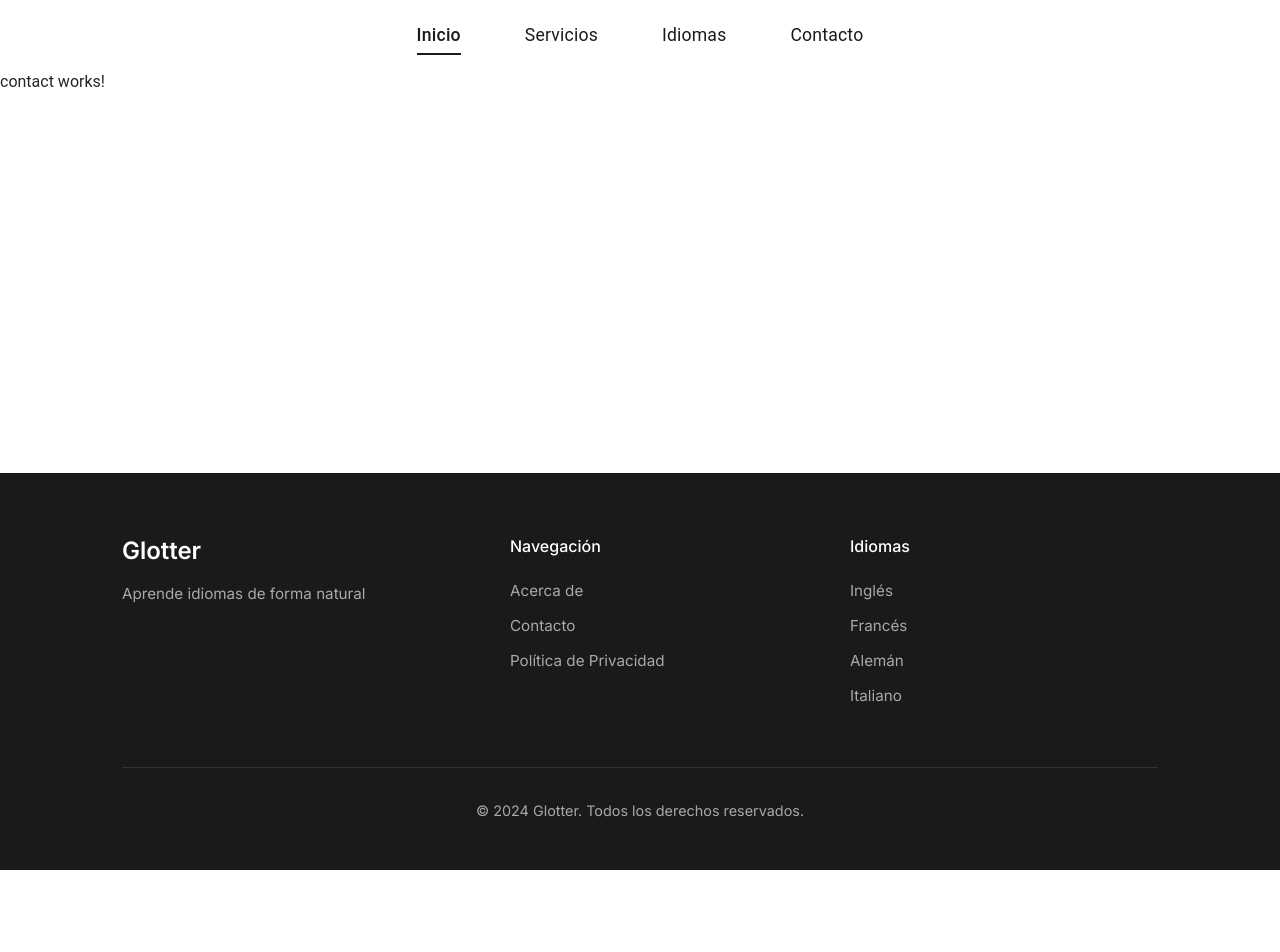
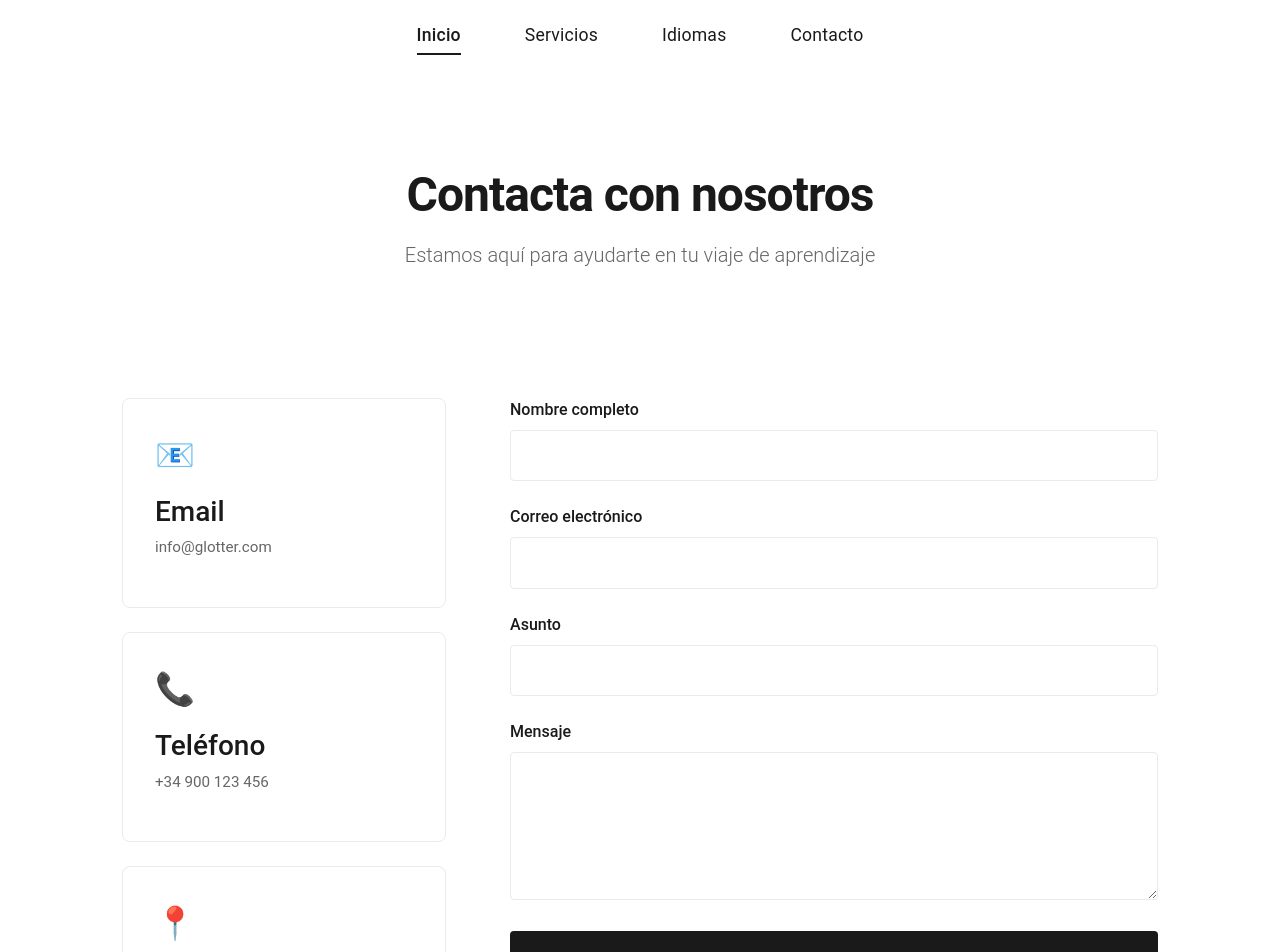
Before and after one commit to carlosrodmor/glotter-language, an Angular app: page /contact in a window 1280 px wide. Shown: the top 952 px of the page. Before the commit the page ends 870 px from the top, so only its background shows below. Built offline with nearby package versions, Linux system fonts and the light colour scheme.

Commit message:
contact component created

```diff
--- a/src/app/components/contact/contact.component.html
+++ b/src/app/components/contact/contact.component.html
@@ -1 +1,50 @@
-<p>contact works!</p>
+<main class="container">
+  <section class="contact-hero">
+    <h1>Contacta con nosotros</h1>
+    <p class="subtitle">Estamos aquí para ayudarte en tu viaje de aprendizaje</p>
+  </section>
+
+  <section class="contact-content">
+    <div class="contact-info">
+      <div class="info-card">
+        <span class="icon">📧</span>
+        <h3>Email</h3>
+        <p>info&#64;glotter.com</p>
+      </div>
+      <div class="info-card">
+        <span class="icon">📞</span>
+        <h3>Teléfono</h3>
+        <p>+34 900 123 456</p>
+      </div>
+      <div class="info-card">
+        <span class="icon">📍</span>
+        <h3>Ubicación</h3>
+        <p>Madrid, España</p>
+      </div>
+    </div>
+
+    <form class="contact-form" (ngSubmit)="onSubmit()">
+      <div class="form-group">
+        <label for="name">Nombre completo</label>
+        <input type="text" id="name" [(ngModel)]="formData.name" name="name" required>
+      </div>
+
+      <div class="form-group">
+        <label for="email">Correo electrónico</label>
+        <input type="email" id="email" [(ngModel)]="formData.email" name="email" required>
+      </div>
+
+      <div class="form-group">
+        <label for="subject">Asunto</label>
+        <input type="text" id="subject" [(ngModel)]="formData.subject" name="subject" required>
+      </div>
+
+      <div class="form-group">
+        <label for="message">Mensaje</label>
+        <textarea id="message" [(ngModel)]="formData.message" name="message" rows="5" required></textarea>
+      </div>
+
+      <button type="submit" class="submit-button">Enviar mensaje</button>
+    </form>
+  </section>
+</main>
--- a/src/app/components/contact/contact.component.scss
+++ b/src/app/components/contact/contact.component.scss
@@ -0,0 +1,123 @@
+@import url('https://fonts.googleapis.com/css2?family=Inter:wght@300;400;500;600;700&display=swap');
+
+.container {
+  max-width: 1100px;
+  margin: 0 auto;
+  padding: 2rem;
+}
+
+.contact-hero {
+  text-align: center;
+  padding: 4rem 0;
+
+  h1 {
+    font-size: 3rem;
+    font-weight: 600;
+    margin-bottom: 1rem;
+    color: #1a1a1a;
+    letter-spacing: -1px;
+  }
+
+  .subtitle {
+    font-size: 1.25rem;
+    color: #666;
+    margin-bottom: 2rem;
+    font-weight: 300;
+  }
+}
+
+.contact-content {
+  display: grid;
+  grid-template-columns: 1fr 2fr;
+  gap: 4rem;
+  padding: 2rem 0;
+}
+
+.contact-info {
+  .info-card {
+    background: white;
+    padding: 2rem;
+    border-radius: 8px;
+    border: 1px solid #eaeaea;
+    margin-bottom: 1.5rem;
+    transition: all 0.3s ease;
+
+    &:hover {
+      transform: translateY(-5px);
+      border-color: #1a1a1a;
+    }
+
+    .icon {
+      font-size: 2rem;
+      margin-bottom: 1rem;
+      display: block;
+    }
+
+    h3 {
+      color: #1a1a1a;
+      margin-bottom: 0.5rem;
+      font-weight: 500;
+    }
+
+    p {
+      color: #666;
+      font-size: 0.95rem;
+    }
+  }
+}
+
+.contact-form {
+  .form-group {
+    margin-bottom: 1.5rem;
+
+    label {
+      display: block;
+      margin-bottom: 0.5rem;
+      color: #1a1a1a;
+      font-weight: 500;
+    }
+
+    input, textarea {
+      width: 100%;
+      padding: 0.8rem;
+      border: 1px solid #eaeaea;
+      border-radius: 4px;
+      font-size: 1rem;
+      transition: all 0.3s ease;
+
+      &:focus {
+        outline: none;
+        border-color: #1a1a1a;
+      }
+    }
+  }
+
+  .submit-button {
+    width: 100%;
+    padding: 1rem;
+    background-color: #1a1a1a;
+    color: white;
+    border: none;
+    border-radius: 4px;
+    font-size: 1rem;
+    font-weight: 500;
+    cursor: pointer;
+    transition: all 0.3s ease;
+
+    &:hover {
+      background-color: #333;
+      transform: translateY(-2px);
+    }
+  }
+}
+
+@media (max-width: 768px) {
+  .contact-content {
+    grid-template-columns: 1fr;
+    gap: 2rem;
+  }
+
+  .contact-hero h1 {
+    font-size: 2.5rem;
+  }
+}
--- a/src/app/components/contact/contact.component.ts
+++ b/src/app/components/contact/contact.component.ts
@@ -1,12 +1,24 @@
 import { Component } from '@angular/core';
+import { FormsModule } from '@angular/forms';
+import { CommonModule } from '@angular/common';
 
 @Component({
   selector: 'app-contact',
   standalone: true,
-  imports: [],
+  imports: [CommonModule, FormsModule],
   templateUrl: './contact.component.html',
   styleUrl: './contact.component.scss'
 })
 export class ContactComponent {
+  formData = {
+    name: '',
+    email: '',
+    subject: '',
+    message: ''
+  };
 
+  onSubmit() {
+    console.log('Formulario enviado:', this.formData);
+    // Aquí iría la lógica para enviar el formulario
+  }
 }
```
